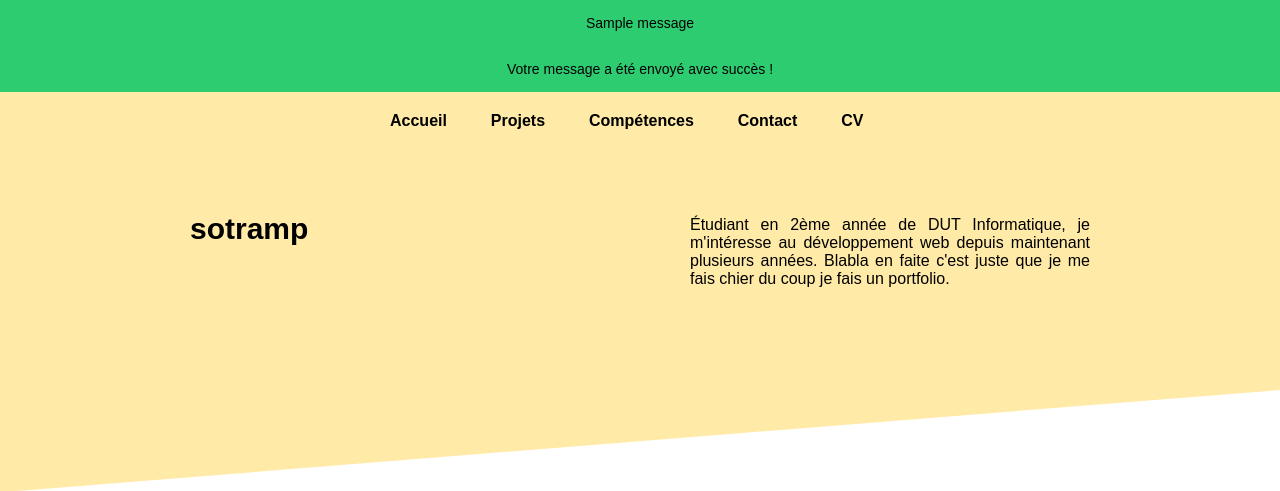
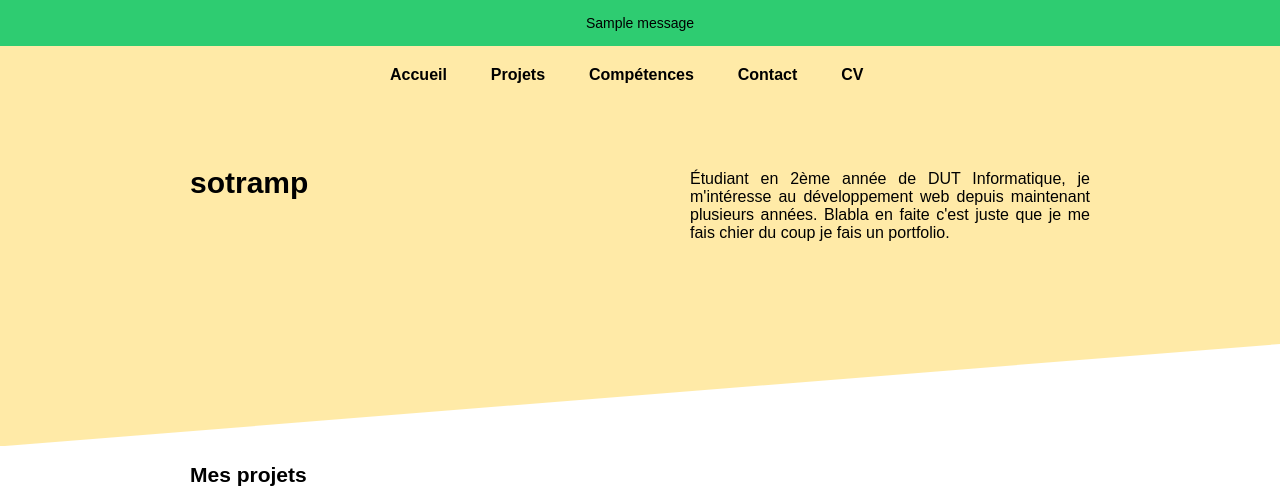
Before and after one commit to Thiboooo/portfolio-django, a Django app: page / in a window 1280 px wide. Shown: the top 491 px of the page. Run offline with Django 3.2, Linux system fonts and the light colour scheme; data comes from the database, SQL or seed files in the repository; one stand-in notice (Sample message) is shown; some libraries are stand-ins or nearby versions.

Commit message:
contact form

```diff
--- a/portfolio/static/css/style.css
+++ b/portfolio/static/css/style.css
@@ -23,10 +23,17 @@ body{
 }
 
 /* Notification success */
-#notifSuccess{
+#notifsuccess{
     display: block;
     padding: 15px;
     background-color: #2ecc71;
+    text-align: center;
+}
+
+#notiferror{
+    display: block;
+    padding: 15px;
+    background-color: #e74c3c;
     text-align: center;
 }
 
--- a/portfolio/static/js/main.js
+++ b/portfolio/static/js/main.js
@@ -1,23 +1,22 @@
 $(function() {
+
     // delete loading
     "use strict";
-    $("#deleteLoading").smoothState({ debug: true });
-
-    // smooth
-    $("a[href*='#']:not([href='#'])").click(function() {
-        if(location.hostname == this.hostname && this.pathname.replace(/^\//,"") == location.pathname.replace(/^\//,"")){
-            var anchor = $(this.hash);
-            anchor = anchor.length ? anchor : $("[name=" + this.hash.slice(1) +"]");
-            if(anchor.length){
-                $("html, body").animate( { scrollTop: anchor.offset().top }, 1500);
-            }
-        }
-    });
+    $("#deleteLoading").smoothState({debug: true});
 
     // close notification success
     $("#closeNotif").click(function() {
-        $("#notifSuccess").slideUp();
+        if(typeof $('#notifsuccess') != 'undefined') {$("#notifsuccess").slideUp();}
+        if(typeof $('#notiferror') != 'undefined'){$("#notiferror").slideUp();}
     });
+
+    // smooth scroll
+    $("a[href*='#']:not([href='#'])").click(function() {
+        var page = $(this).attr('href');
+        var speed = 750;
+        $('html, body').animate( { scrollTop: $(page).offset().top }, speed );
+        return false;
+  });
 
 });
 
--- a/portfolio/templates/layouts/gabarit.html
+++ b/portfolio/templates/layouts/gabarit.html
@@ -18,10 +18,9 @@
     <!-- Notification of success for the contact form  -->
     {% if messages %}
     {% for message in messages %}
-        <div id="notifSuccess">{{ message }} <i id="closeNotif" class="fas fa-times"></i></div>
+        <div id="notif{{ message.tags }}">{{ message }} <i id="closeNotif" class="fas fa-times"></i></div>
     {% endfor %}
     {% endif %}
-    <div id="notifSuccess">Votre message a été envoyé avec succès ! <i id="closeNotif" class="fas fa-times"></i></div>
 
     <div id="deleteLoading">
     <!-- Main menu -->
@@ -29,7 +28,7 @@
         <ul id="menu">
             <a href="../"><li>Accueil</li></a>
             <a href="#blog"><li>Projets</li></a>
-            <a href="#competences"><li>Compétences</li></a>
+            <a class="js-scrollTo" href="#competences"><li>Compétences</li></a>
             <a href="#contact"><li>Contact</li></a>
             <a href="#"><li>CV</li></a>
         </ul>
--- a/portfolio/views.py
+++ b/portfolio/views.py
@@ -25,7 +25,8 @@ def index(request):
             email.send()
             # Notification of success for the contact form
             messages.add_message(request, messages.SUCCESS, 'Votre message a été envoyé avec succès !')
-            #return redirect('index')
+            return redirect('index')
+        messages.add_message(request, messages.ERROR, 'Votre message n\'a pas pu être envoyé, veuillez réessayez.')
 
     return render(request, 'index.html', {'last_projects' : projects, 'form' : formInit})
 
```
